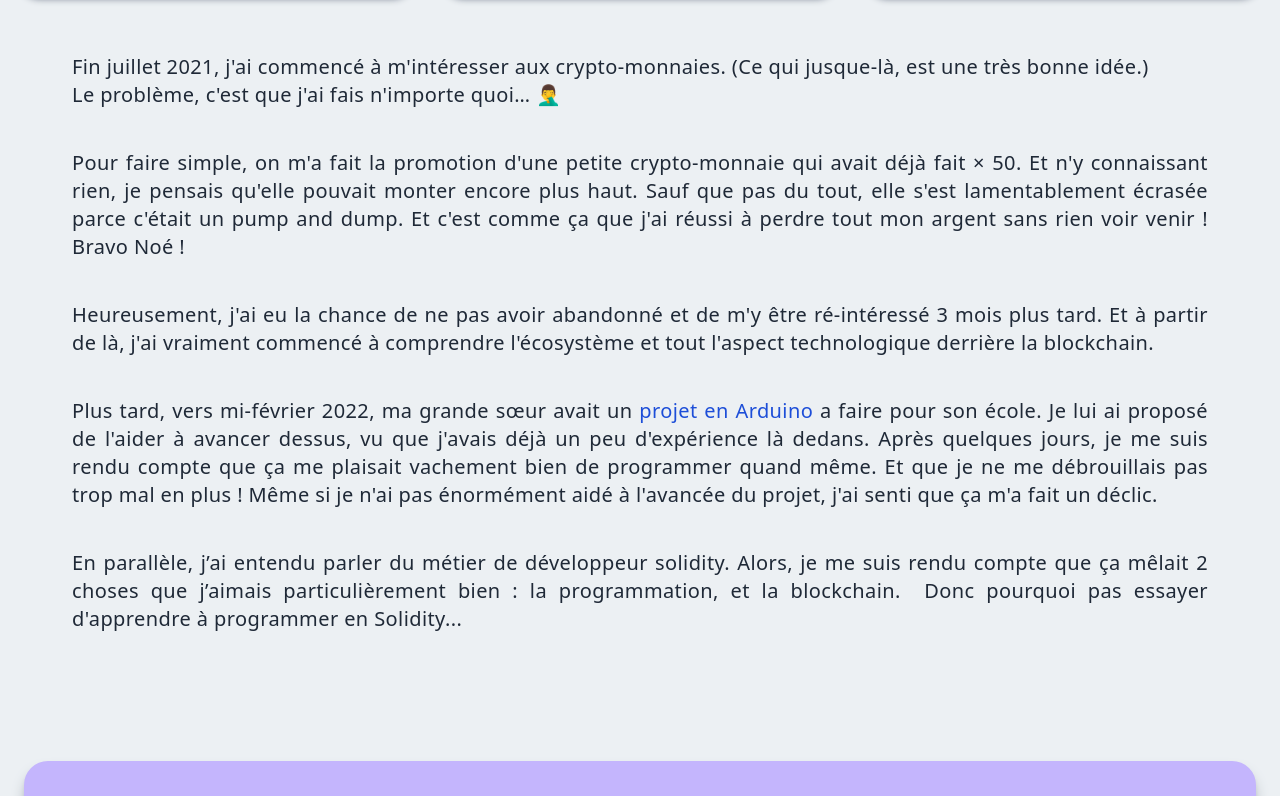
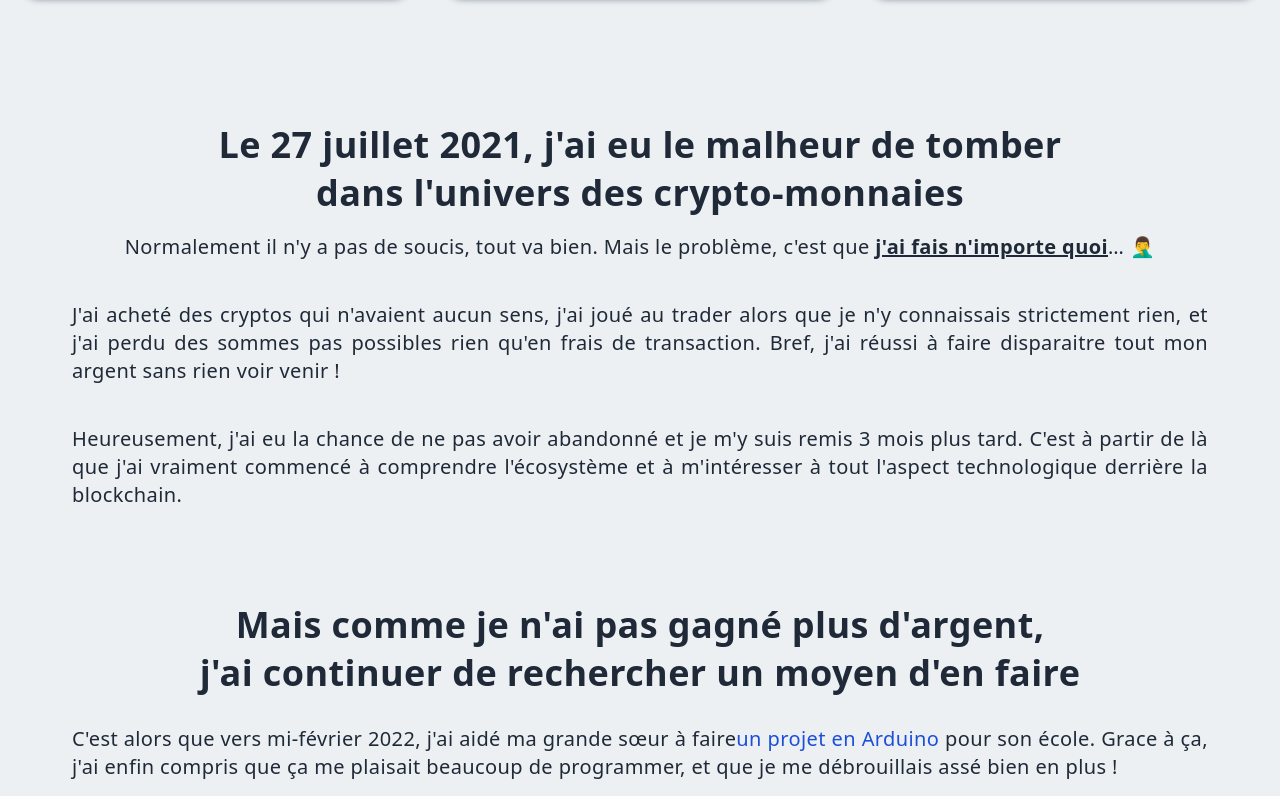
Before and after one commit to N0E-P/my_portfolio, a Next.js app: page / in a window 1280 px wide. Shown: the part 2120-2916 px from the top of the page. Built offline with nearby package versions, Linux system fonts and the light colour scheme.

Commit message:
full presentation

```diff
--- a/components/fr/2-Presentation.js
+++ b/components/fr/2-Presentation.js
@@ -76,48 +76,59 @@ export default function Presentation() {
             </div>
           </div>
         </div>
-        <div className="sm:mx-10 my-2 mt-10 text-justify p-4 text-sm sm:text-xl">
-          Fin juillet 2021, j'ai commencé à m'intéresser aux crypto-monnaies.
-          (Ce qui jusque-là, est une très bonne idée.){" "}
-          <div>Le problème, c'est que j'ai fais n'importe quoi… 🤦‍♂️</div>
-        </div>
-        <p className="sm:mx-10  my-2 text-justify p-4 text-sm sm:text-xl">
-          Pour faire simple, on m'a fait la promotion d'une petite
-          crypto-monnaie qui avait déjà fait × 50. Et n'y connaissant rien, je
-          pensais qu'elle pouvait monter encore plus haut. Sauf que pas du tout,
-          elle s'est lamentablement écrasée parce c'était un pump and dump. Et
-          c'est comme ça que j'ai réussi à perdre tout mon argent sans rien voir
-          venir ! Bravo Noé !
+        <h2 className="text-center mt-32 my-2">
+          Le 27 juillet 2021, j'ai eu le malheur de tomber{" "}
+        </h2>
+        <h2 className="text-center my-2">dans l'univers des crypto-monnaies</h2>
+        <p className="sm:mx-10 my-2 text-center pt-3 p-4 text-sm sm:text-xl">
+          Normalement il n'y a pas de soucis, tout va bien. Mais le problème,
+          c'est que{" "}
+          <span className="font-bold underline">j'ai fais n'importe quoi</span>…
+          🤦‍♂️
         </p>
         <p className="sm:mx-10 my-2 text-justify p-4 text-sm sm:text-xl">
-          Heureusement, j'ai eu la chance de ne pas avoir abandonné et de m'y
-          être ré-intéressé 3 mois plus tard. Et à partir de là, j'ai vraiment
-          commencé à comprendre l'écosystème et tout l'aspect technologique
-          derrière la blockchain.
+          J'ai acheté des cryptos qui n'avaient aucun sens, j'ai joué au trader
+          alors que je n'y connaissais strictement rien, et j'ai perdu des
+          sommes pas possibles rien qu'en frais de transaction. Bref, j'ai
+          réussi à faire disparaitre tout mon argent sans rien voir venir !
         </p>
         <p className="sm:mx-10 my-2 text-justify p-4 text-sm sm:text-xl">
-          Plus tard, vers mi-février 2022, ma grande sœur avait un{" "}
+          Heureusement, j'ai eu la chance de ne pas avoir abandonné et je m'y
+          suis remis 3 mois plus tard. C'est à partir de là que j'ai vraiment
+          commencé à comprendre l'écosystème et à m'intéresser à tout l'aspect
+          technologique derrière la blockchain.
+        </p>
+        <h2 className="text-center mt-20 my-2">
+          Mais comme je n'ai pas gagné plus d'argent,
+        </h2>
+        <h2 className="text-center my-2 mb-4">
+          j'ai continuer de rechercher un moyen d'en faire
+        </h2>
+        <p className="sm:mx-10 my-2 text-justify p-4 text-sm sm:text-xl">
+          C'est alors que vers mi-février 2022, j'ai aidé ma grande sœur à faire
           <span>
             <a
               href="https://www.youtube.com/watch?v=nb471gm5Xeg"
               className="cursor-pointer text-blue-700"
             >
-              projet en Arduino
+              un projet en Arduino
             </a>
           </span>{" "}
-          a faire pour son école. Je lui ai proposé de l'aider à avancer dessus,
-          vu que j'avais déjà un peu d'expérience là dedans. Après quelques
-          jours, je me suis rendu compte que ça me plaisait vachement bien de
-          programmer quand même. Et que je ne me débrouillais pas trop mal en
-          plus ! Même si je n'ai pas énormément aidé à l'avancée du projet, j'ai
-          senti que ça m'a fait un déclic.
+          pour son école. Grace à ça, j'ai enfin compris que ça me plaisait
+          beaucoup de programmer, et que je me débrouillais assé bien en plus !
         </p>
         <p className="sm:mx-10 my-2 text-justify p-4 text-sm sm:text-xl">
-          En parallèle, j’ai entendu parler du métier de développeur solidity.
-          Alors, je me suis rendu compte que ça mêlait 2 choses que j’aimais
-          particulièrement bien : la programmation, et la blockchain.  Donc
-          pourquoi pas essayer d'apprendre à programmer en Solidity...
+          Peu de temps avant, j’ai entendu parler du métier de développeur
+          Solidity. Alors, je me suis rendu compte que ça mêlait 2 choses que
+          j’aimais particulièrement bien : la programmation, et la blockchain.
         </p>
+
+        <h2 className="text-center mt-14 my-2">
+          Une nouvelle mission était donc arrivée :
+        </h2>
+        <h2 className="text-center my-2 mb-32 underline">
+          Devenir développeur Solidity
+        </h2>
       </div>
     </div>
   );
```
Also changed, not shown: 1 other file (tests, documents, lock files or other folders).
